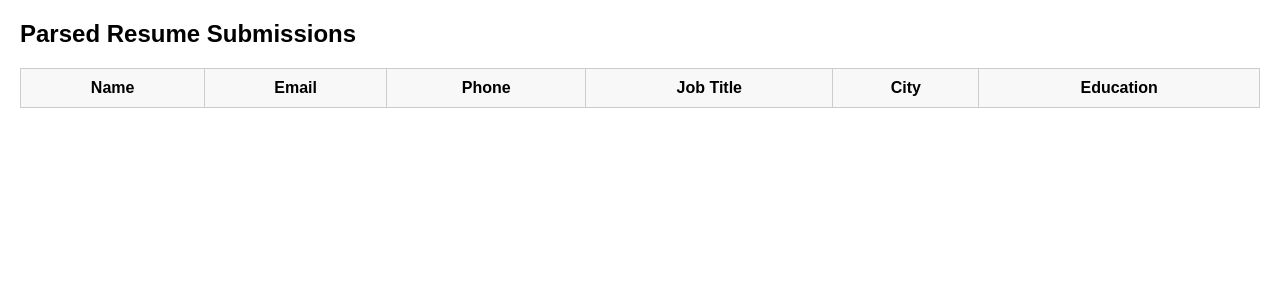
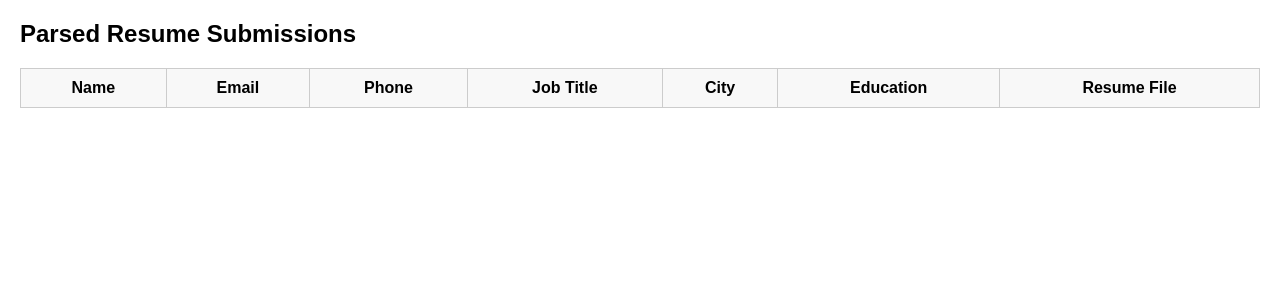
Before and after one commit to sanjay-3333/Resume_parser_fastapi, a FastAPI app: page /resumes in a window 1280 px wide. Shown: the top 300 px of the page. Run offline with FastAPI, Linux system fonts and the light colour scheme; lists and menus that the app fills with data are empty.

Commit message:
Added Cloudinary upload and cv_url support

```diff
--- a/main.py
+++ b/main.py
@@ -10,6 +10,8 @@ import shutil
 import json
 from typing import List
 from fpdf import FPDF
+from cloudinary.uploader import upload as cloudinary_upload
+from cloudinary_config import cloudinary
 
 # -------------------------
 # Helper to sanitize unicode text for PDF
@@ -60,6 +62,19 @@ async def upload_resume(request: Request, resume: UploadFile = File(...)):
         with open(file_path, "wb") as buffer:
             shutil.copyfileobj(resume.file, buffer)
 
+        # Get client IP address and sanitize it
+        client_ip = request.client.host.replace(".", "_")
+
+        # Upload to Cloudinary
+        cloud_result = cloudinary_upload(
+            file_path,
+            public_id=f"resumes/{client_ip}",
+            resource_type="raw",
+            overwrite=True
+        )
+
+        cloud_url = cloud_result["secure_url"]
+
         # Parse resume data
         data = parse_resume_from_path(file_path)
 
@@ -83,7 +98,8 @@ async def upload_resume(request: Request, resume: UploadFile = File(...)):
                 educationHistory="\n".join(data["educationHistory"]),
                 linkedin=data["socials"].get("linkedin", ""),
                 github=data["socials"].get("github", ""),
-                portfolio=data["socials"].get("portfolio", "")
+                portfolio=data["socials"].get("portfolio", ""),
+                cv_url=cloud_url
             )
             session.add(resume_record)
             session.commit()
@@ -93,7 +109,7 @@ async def upload_resume(request: Request, resume: UploadFile = File(...)):
         return templates.TemplateResponse("index.html", {
             "request": request,
             "parsed": data,
-            "pdf_url": "/download"
+            "pdf_url": cloud_url
         })
 
     except Exception as e:
--- a/models.py
+++ b/models.py
@@ -20,3 +20,5 @@ class Resume(SQLModel, table=True):
     github: Optional[str]
     portfolio: Optional[str]
     socials: Optional[str]
+    cv_url: Optional[str]            # Cloudinary resume link
+    projectSummary: Optional[str]
--- a/templates/resumes.html
+++ b/templates/resumes.html
@@ -7,6 +7,7 @@
     table { border-collapse: collapse; width: 100%; }
     th, td { border: 1px solid #ccc; padding: 10px; }
     th { background-color: #f8f8f8; }
+    a { color: blue; text-decoration: underline; }
   </style>
 </head>
 <body>
@@ -20,6 +21,7 @@
         <th>Job Title</th>
         <th>City</th>
         <th>Education</th>
+        <th>Resume File</th> <!-- New column -->
       </tr>
     </thead>
     <tbody>
@@ -31,6 +33,13 @@
         <td>{{ resume.jobTitle }}</td>
         <td>{{ resume.city }}</td>
         <td>{{ resume.education }}</td>
+        <td>
+          {% if resume.cv_url %}
+            <a href="{{ resume.cv_url }}" target="_blank">View CV</a>
+          {% else %}
+            Not Uploaded
+          {% endif %}
+        </td>
       </tr>
       {% endfor %}
     </tbody>
```
Also changed, not shown: cloudinary_config.py (added, +9 -0 lines), resumes.db.
